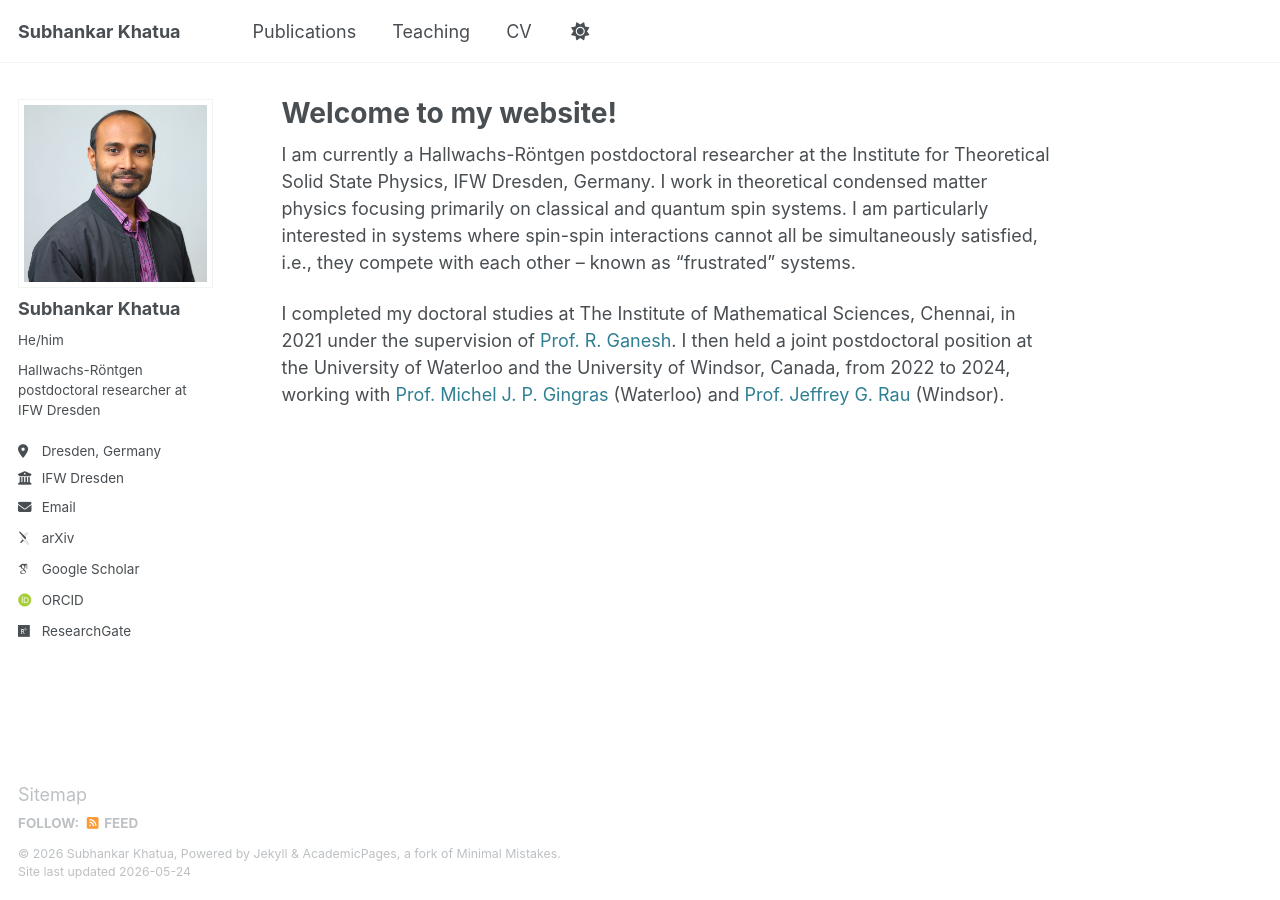
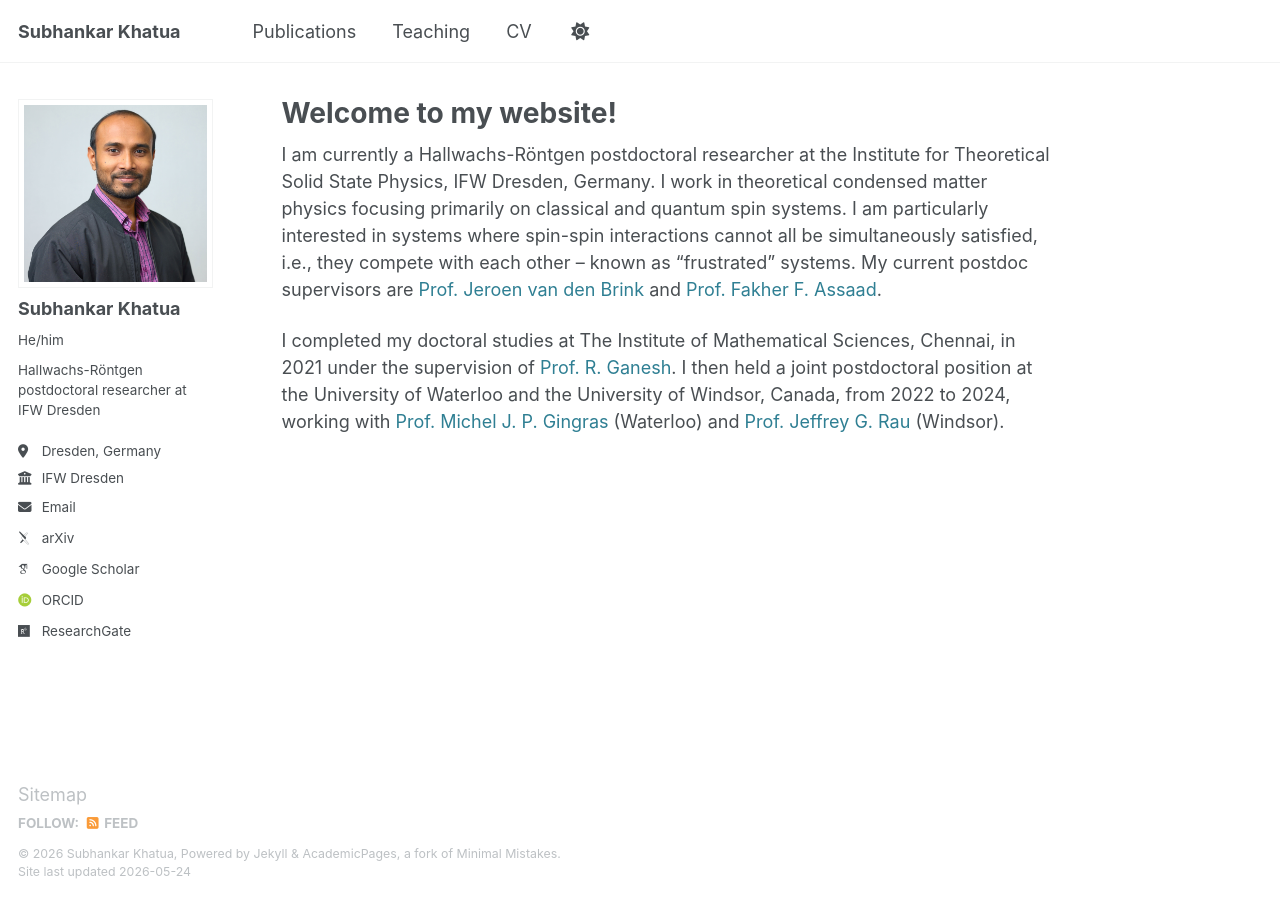
Before and after one commit to subhankar-khatua/subhankar-khatua.github.io, a Jekyll site: the page built from _pages/about.md, in a window 1280 px wide. Built offline with Jekyll 4.4.1, drawn with Linux system fonts in a browser that asks for light colours; some web fonts are replaced.

Commit message:
Update about.md

```diff
--- a/_pages/about.md
+++ b/_pages/about.md
@@ -7,7 +7,7 @@ redirect_from:
   - /about.html
 ---
 
-I am currently a Hallwachs-Röntgen postdoctoral researcher at the Institute for Theoretical Solid State Physics, IFW Dresden, Germany. I work in theoretical condensed matter physics focusing primarily on classical and quantum spin systems. I am particularly interested in systems where spin-spin interactions cannot all be simultaneously satisfied, i.e., they compete with each other -- known as "frustrated" systems.
+I am currently a Hallwachs-Röntgen postdoctoral researcher at the Institute for Theoretical Solid State Physics, IFW Dresden, Germany. I work in theoretical condensed matter physics focusing primarily on classical and quantum spin systems. I am particularly interested in systems where spin-spin interactions cannot all be simultaneously satisfied, i.e., they compete with each other -- known as "frustrated" systems. My current postdoc supervisors are [Prof. Jeroen van den Brink](https://www.ifw-dresden.de/ifw-institutes/itf/home/prof-dr-jeroen-van-den-brink) and [Prof. Fakher F. Assaad](https://www.physik.uni-wuerzburg.de/tp1/team/professoren/prof-dr-fakher-assaad/).
 
 I completed my doctoral studies at The Institute of Mathematical Sciences, Chennai, in 2021 under the supervision of [Prof. R. Ganesh](https://sites.google.com/view/r-ganesh). I then held a joint postdoctoral position at the University of Waterloo and the University of Windsor, Canada, from 2022 to 2024, working with [Prof. Michel J. P. Gingras](https://uwaterloo.ca/physics-astronomy/profile/gingras) (Waterloo) and [Prof. Jeffrey G. Rau](https://jeffrau.ca/) (Windsor).
 
```
